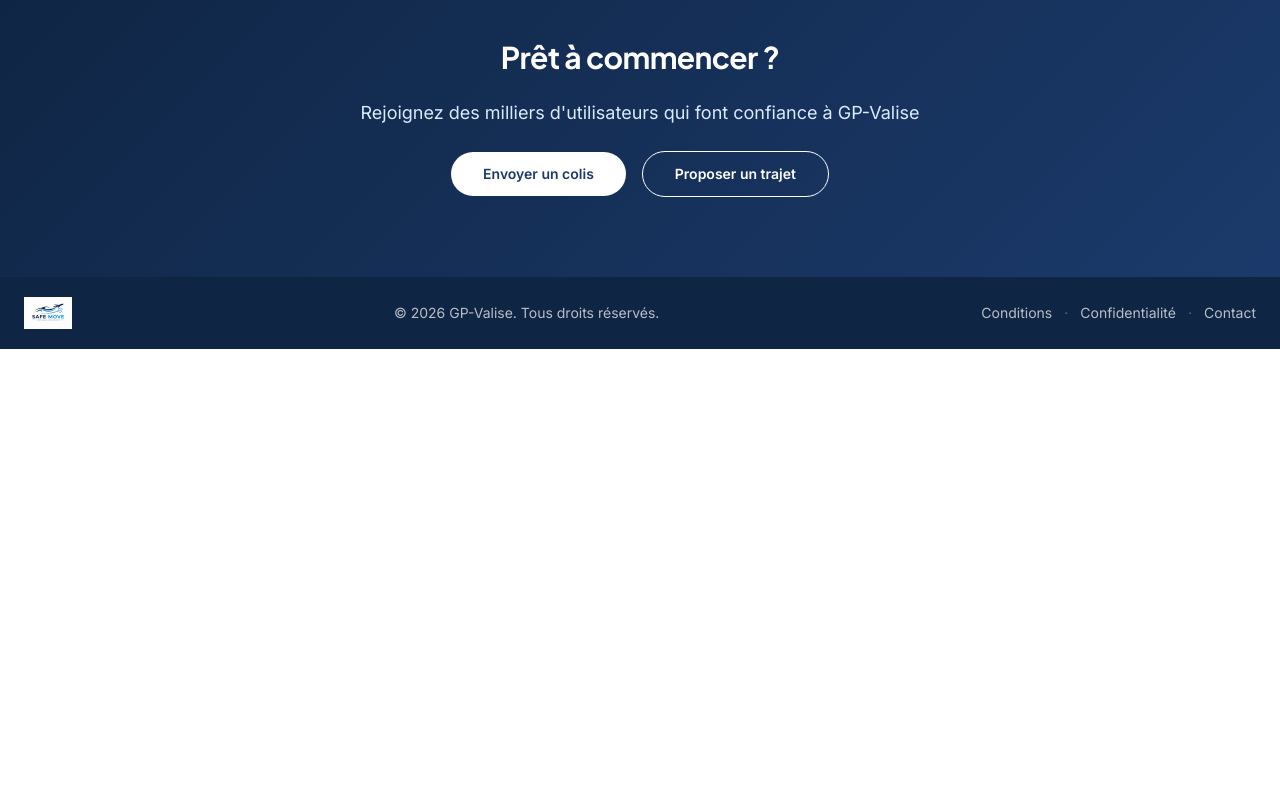
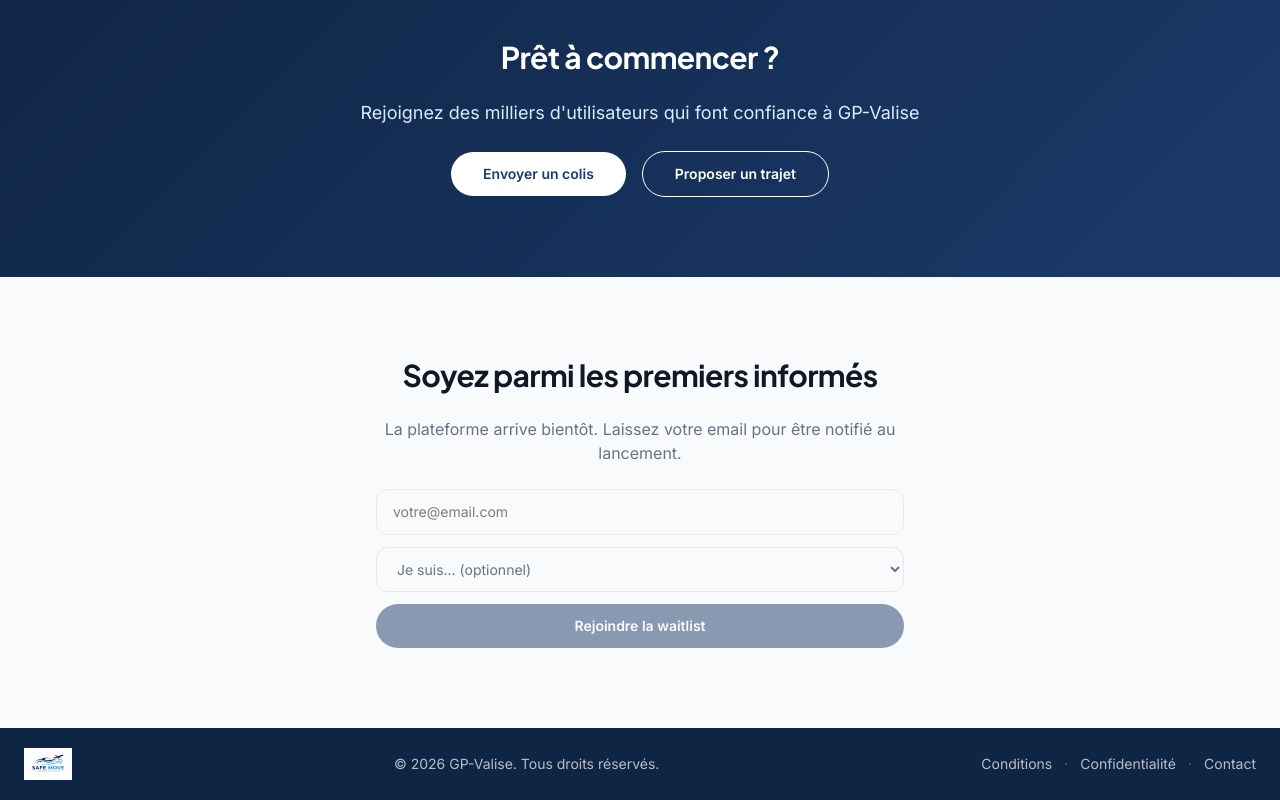
Before and after one commit to kasse222/gp-valise-front, a React (Vite) app: page / in a window 1280 px wide. Shown: the part 2206-3006 px from the top of the page. Before the commit the page ends 2555 px from the top, so only its background shows below. Built offline with nearby package versions, Linux system fonts and the light colour scheme; no server answers.

Commit message:
feat: waitlist form component + landing page integration

```diff
--- /dev/null
+++ b/src/components/ui/WaitlistForm.tsx
@@ -0,0 +1,71 @@
+import { useState } from "react";
+import { CheckCircle } from "lucide-react";
+
+export function WaitlistForm() {
+  const [email, setEmail] = useState("");
+  const [role, setRole] = useState("");
+  const [submitted, setSubmitted] = useState(false);
+  const [loading, setLoading] = useState(false);
+  const [error, setError] = useState("");
+
+  const handleSubmit = async () => {
+    setLoading(true);
+    setError("");
+    try {
+      const res = await fetch("/api/v1/waitlist", {
+        method: "POST",
+        headers: { "Content-Type": "application/json" },
+        body: JSON.stringify({ email, role: role || undefined }),
+      });
+      if (res.status === 201) {
+        setSubmitted(true);
+      } else {
+        const data = await res.json();
+        setError(data.errors?.email?.[0] ?? "Une erreur est survenue.");
+      }
+    } catch {
+      setError("Impossible de joindre le serveur.");
+    } finally {
+      setLoading(false);
+    }
+  };
+
+  if (submitted) {
+    return (
+      <div className="flex items-center gap-2 text-green-600 font-medium">
+        <CheckCircle className="h-5 w-5" />
+        Inscription confirmée — on vous contacte bientôt !
+      </div>
+    );
+  }
+
+  return (
+    <div className="w-full flex flex-col gap-3">
+      <input
+        type="email"
+        value={email}
+        onChange={(e) => setEmail(e.target.value)}
+        placeholder="votre@email.com"
+        className="w-full border border-gray-200 rounded-xl px-4 py-3 text-sm outline-none focus:ring-2 focus:ring-[#1B3A6B]"
+      />
+      <select
+        value={role}
+        onChange={(e) => setRole(e.target.value)}
+        className="w-full border border-gray-200 rounded-xl px-4 py-3 text-sm text-gray-500 outline-none focus:ring-2 focus:ring-[#1B3A6B]"
+      >
+        <option value="">Je suis... (optionnel)</option>
+        <option value="sender">Expéditeur</option>
+        <option value="traveler">Voyageur</option>
+        <option value="curious">Curieux</option>
+      </select>
+      {error && <p className="text-red-500 text-sm">{error}</p>}
+      <button
+        onClick={handleSubmit}
+        disabled={!email || loading}
+        className="w-full bg-[#1B3A6B] hover:bg-[#2B6CB0] disabled:opacity-50 text-white font-semibold px-8 py-3 rounded-full text-sm transition-colors duration-200"
+      >
+        {loading ? "Envoi..." : "Rejoindre la waitlist"}
+      </button>
+    </div>
+  );
+}
--- a/src/pages/public/LandingPage.tsx
+++ b/src/pages/public/LandingPage.tsx
@@ -5,6 +5,7 @@ import { getTrips } from "@/api/trips";
 import { useAuthStore, isSender } from "@/store/authStore";
 import { formatDate } from "@/lib/utils";
 import type { Trip } from "@/types";
+import { WaitlistForm } from "@/components/ui/WaitlistForm";
 import {
   User,
   Package,
@@ -18,16 +19,12 @@ import {
   X,
 } from "lucide-react";
 
-// ─── Brand tokens ─────────────────────────────────────────────────────────────
-
 const BRAND = {
   primary: "#1B3A6B",
   primaryHover: "#2B6CB0",
   primaryDark: "#0F2544",
   primaryLight: "#EBF4FF",
 };
-
-// ─── Sub-components ───────────────────────────────────────────────────────────
 
 function Step({ number, text }: { number: number; text: string }) {
   return (
@@ -129,8 +126,6 @@ function TripCard({ trip, onSee }: { trip: Trip; onSee: () => void }) {
   );
 }
 
-// ─── Main component ───────────────────────────────────────────────────────────
-
 export default function LandingPage() {
   const [menuOpen, setMenuOpen] = useState(false);
   const navigate = useNavigate();
@@ -229,7 +224,7 @@ export default function LandingPage() {
         )}
       </nav>
 
-      {/* ── Hero — image Unsplash libre + overlay brand ─────────────────── */}
+      {/* ── Hero ────────────────────────────────────────────────────────── */}
       <section
         className="relative pt-24 min-h-[75vh] flex items-center justify-center bg-cover bg-center"
         style={{
@@ -244,7 +239,6 @@ export default function LandingPage() {
               "linear-gradient(135deg, rgba(15,37,68,0.96) 0%, rgba(27,58,107,0.92) 50%, rgba(43,108,176,0.88) 100%)",
           }}
         />
-
         <div className="relative z-10 max-w-7xl mx-auto px-6 py-10 flex flex-col items-center text-center gap-8">
           <div className="flex flex-col gap-4 max-w-3xl">
             <h1 className="text-4xl md:text-5xl lg:text-6xl font-bold text-white leading-tight">
@@ -344,7 +338,6 @@ export default function LandingPage() {
         </div>
       </section>
 
-      {/* ── Recherche preview ───────────────────────────────────────────── */}
       {/* ── Recherche preview ───────────────────────────────────────────── */}
       <section id="pricing" className="bg-white py-20">
         <div className="max-w-7xl mx-auto px-6">
@@ -449,6 +442,19 @@ export default function LandingPage() {
         </div>
       </section>
 
+      {/* ── Waitlist ─────────────────────────────────────────────────────── */}
+      <section className="bg-gray-50 py-20">
+        <div className="max-w-xl mx-auto px-6 text-center flex flex-col items-center gap-6">
+          <h2 className="text-3xl font-bold text-gray-900">
+            Soyez parmi les premiers informés
+          </h2>
+          <p className="text-gray-500">
+            La plateforme arrive bientôt. Laissez votre email pour être notifié au lancement.
+          </p>
+          <WaitlistForm />
+        </div>
+      </section>
+
       {/* ── Footer ──────────────────────────────────────────────────────── */}
       <footer className="text-white" style={{ backgroundColor: BRAND.primaryDark }}>
         <div className="max-w-7xl mx-auto px-6 py-5 flex flex-col sm:flex-row items-center justify-between gap-4">
```
Lines whose indentation alone changed are shown as unchanged.
